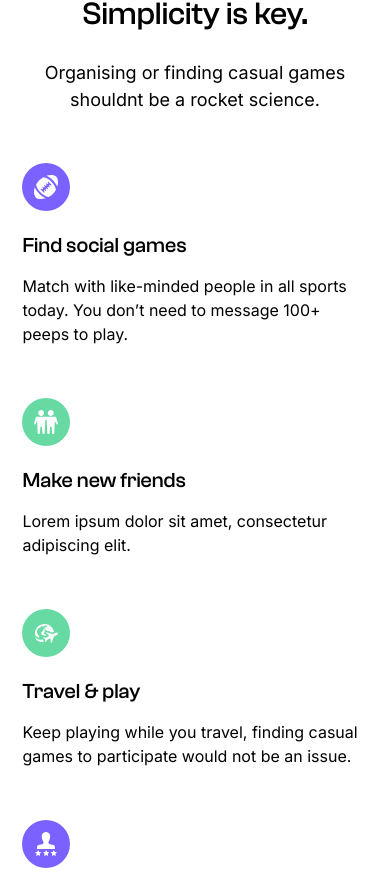
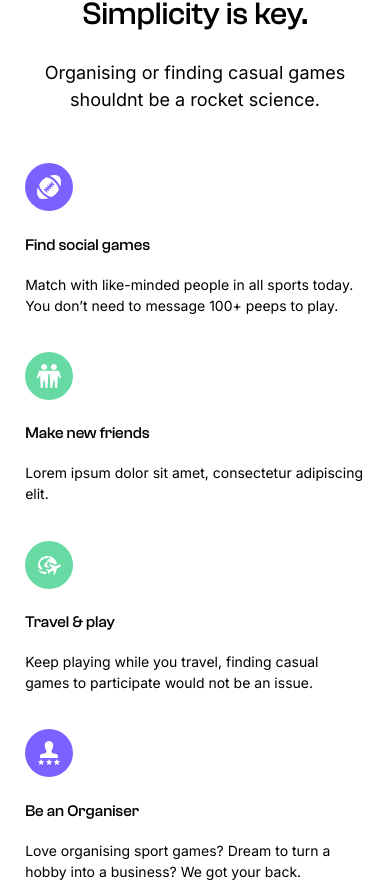
Before and after one commit to tanuj-22/booksports, a React (Create React App) app: page / in a window 390 px wide. Shown: the part 2054-2936 px from the top of the page. Built offline with nearby package versions, Linux system fonts and the light colour scheme; a web font is replaced by a local one.

Commit message:
css changes updated

```diff
--- a/src/css/create-sport-event.css
+++ b/src/css/create-sport-event.css
@@ -205,7 +205,7 @@
   }
 
   .create-sport-event .event-info-cards .create-sport-event-card {
-    padding: 5% 2.5%;
+    padding: 5% 3.25%;
   }
 }
 @media screen and (max-width: 576px) {
@@ -218,4 +218,11 @@
   .create-sport-event .create-sport-event-taglines .create-sport-event-heading {
     margin-bottom: 7.5%;
   }
+  .create-sport-event .create-sport-event-card .create-sport-event-card-title{
+    font-size:1rem;
+  }
+  .create-sport-event .create-sport-event-card .create-sport-event-card-text{
+    font-size: 0.875rem;
+    margin-bottom: 0;
+  }
 }
--- a/src/css/supporters.css
+++ b/src/css/supporters.css
@@ -119,7 +119,7 @@
         min-height: 80px;
     }
     .our-supporters .col-md-12{
-        padding-left: 0;
-        padding-right: 0;
+        padding-left: 3.5%;
+        padding-right: 3.5%;
     }
 }
```
